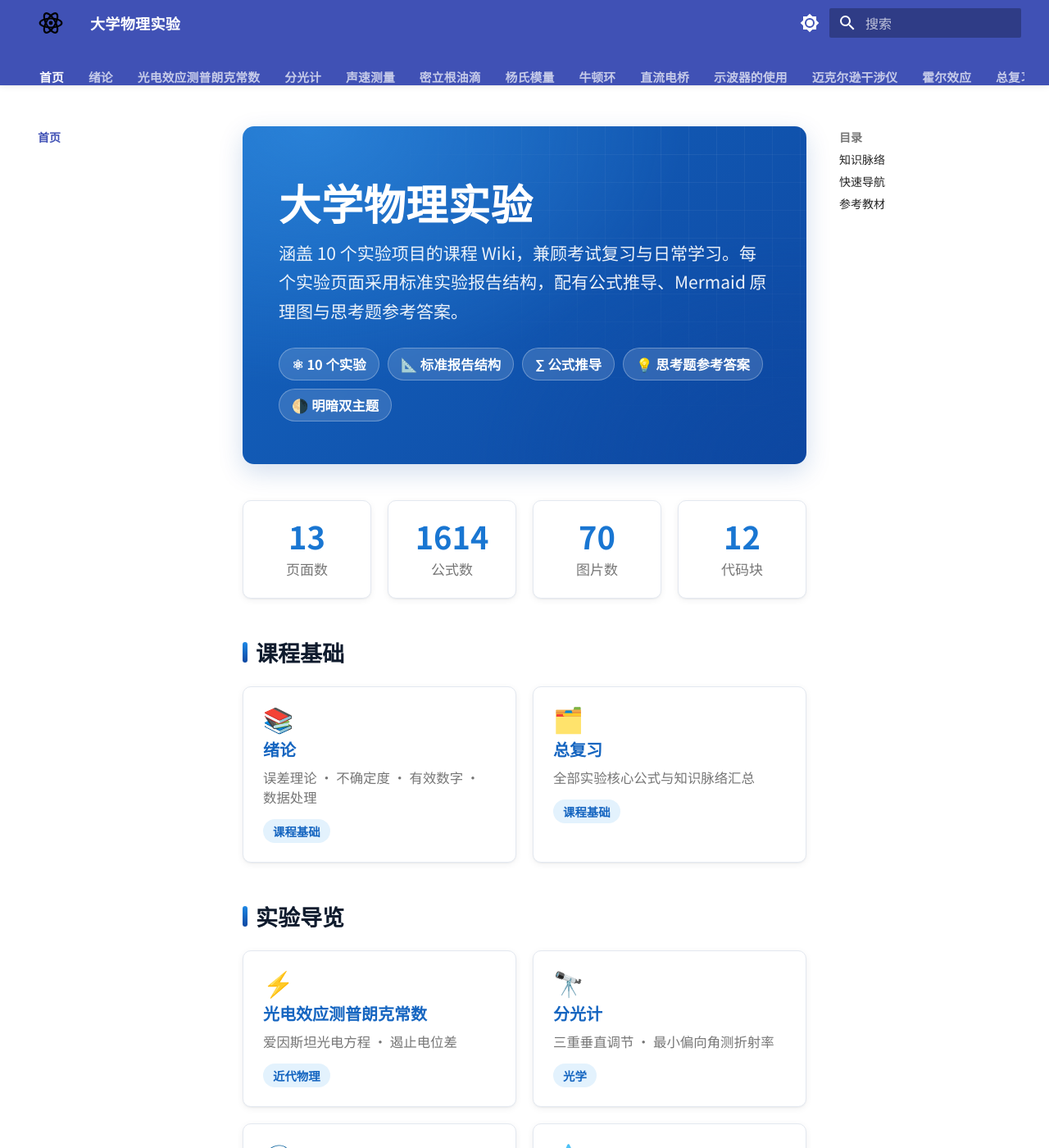
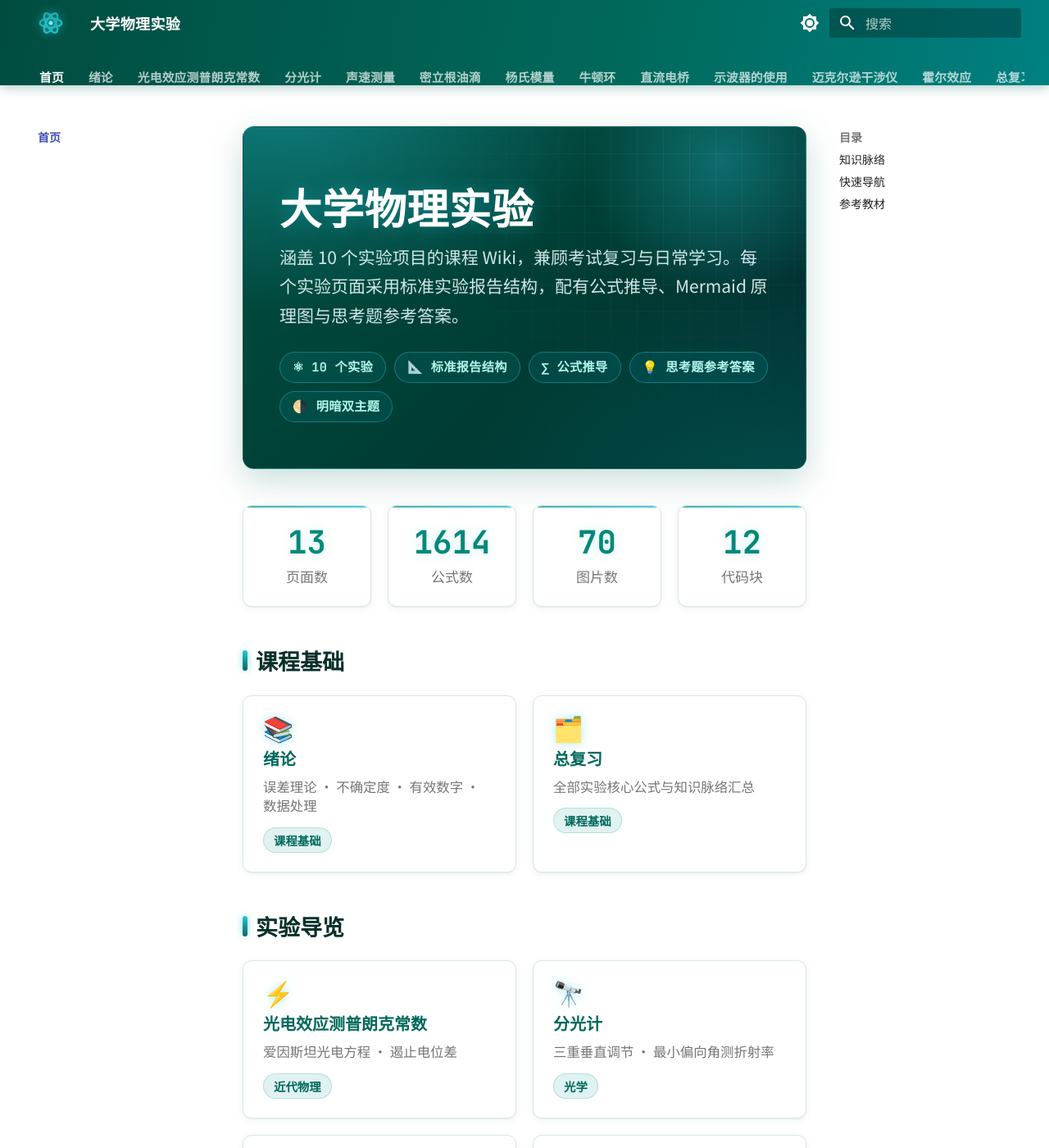
Before and after one commit to LiuandXu/physics-experiment-wiki, an MkDocs documentation site: the page built from docs/index.md, in a window 1280 px wide and 1400 px high. Shown: the whole window at 82% size. Built offline with MkDocs 1.6.1 and Material for MkDocs 9.7.7, drawn with Linux system fonts in a browser that asks for light colours.

Commit message:
style: 整体 UI 切换为青绿科技风(Teal/Cyan Tech)
- mkdocs.yml: primary #00796B / accent #00ACC1(亮), #00897B / #4DD0E1(暗)
- extra.css: 重写设计系统(玻璃拟态 + 网格光效 + 等宽字点缀 + 青绿辉光)
  Hero 深色 teal→cyan 渐变、统计卡 cyan 等宽数字、实验卡青绿辉光、
  提示框/引用/表格/页眉页脚 teal 着色,含明暗适配
- assets/img/logo.svg + favicon.svg: 原子主题 teal/cyan 渐变(带辉光),
  显式配色确保在页眉与浏览器标签均清晰

```diff
--- a/docs/assets/css/extra.css
+++ b/docs/assets/css/extra.css
@@ -1,52 +1,70 @@
 /* =========================================================
-   大学物理实验 Wiki · 深蓝学术风设计系统
-   配套 mkdocs.yml（primary #0D47A1 / accent #1976D2）
+   大学物理实验 Wiki · 青绿科技风（Teal / Cyan Tech）设计系统
+   配套 mkdocs.yml（primary #00796B / accent #00ACC1，暗色 #00897B / #4DD0E1）
+   设计语言：玻璃拟态 · 网格光效 · 等宽字点缀 · 青绿辉光
    ========================================================= */
 
 :root {
-  /* 品牌色阶 */
-  --sp-blue-900: #0D47A1;
-  --sp-blue-800: #1565C0;
-  --sp-blue-700: #1976D2;
-  --sp-blue-600: #1E88E5;
-  --sp-blue-500: #42A5F5;
-  --sp-blue-100: #E3F2FD;
-  --sp-blue-050: #F4F8FE;
-  --sp-ink:      #0F1B2D;
-  --sp-amber:    #FF8F00;
+  /* 品牌色阶 —— Teal */
+  --sp-teal-900: #003D33;
+  --sp-teal-800: #004D40;
+  --sp-teal-700: #00695C;
+  --sp-teal-600: #00897B;
+  --sp-teal-500: #26A69A;
+  --sp-teal-300: #4DB6AC;
+  --sp-teal-100: #E0F2F1;
+  --sp-teal-050: #F1F8F7;
+
+  /* 强调色 —— Cyan */
+  --sp-cyan-700: #0097A7;
+  --sp-cyan-600: #00838F;
+  --sp-cyan-500: #00BCD4;
+  --sp-cyan-400: #26C6DA;
+  --sp-cyan-300: #4DD0E1;
+  --sp-cyan-100: #E0F7FA;
+
+  --sp-ink:      #07302A;   /* 近黑青墨，用于浅色主题正文/标题 */
+  --sp-amber:    #FFB300;   /* 保留作中性点缀 */
 
   /* 形状与阴影 */
   --sp-radius:    14px;
-  --sp-radius-sm: 10px;
+  --sp-radius-sm: 11px;
   --sp-radius-xs: 8px;
-  --sp-shadow-sm: 0 1px 2px rgba(15,27,45,.06), 0 2px 8px rgba(15,27,45,.06);
-  --sp-shadow-md: 0 4px 14px rgba(13,71,161,.10), 0 2px 6px rgba(15,27,45,.06);
-  --sp-shadow-lg: 0 10px 30px rgba(13,71,161,.18);
+  --sp-shadow-sm: 0 1px 2px rgba(0,53,43,.06), 0 2px 10px rgba(0,53,43,.06);
+  --sp-shadow-md: 0 6px 20px rgba(0,105,92,.16), 0 2px 6px rgba(0,53,43,.08);
+  --sp-shadow-lg: 0 14px 40px rgba(0,105,92,.22);
+  --sp-glow:      0 0 0 1px rgba(0,188,212,.30), 0 8px 26px rgba(0,188,212,.22);
 
   /* 表面 */
   --sp-surface:    #FFFFFF;
-  --sp-surface-2:  #F7F9FC;
-  --sp-border:     #E3E8F0;
-  --sp-border-soft:#EDF1F7;
+  --sp-surface-2:  #F4F9F8;
+  --sp-border:     #D8E8E4;
+  --sp-border-soft:#E8F1EF;
 }
 
-/* 暗色主题下的自定义表面 */
+/* 暗色主题下的自定义表面（深青底） */
 [data-md-color-scheme="slate"] {
-  --sp-blue-100: #1B2C44;
-  --sp-blue-050: #16243A;
-  --sp-ink:      #E6EDF6;
-  --sp-surface:    #161E2B;
-  --sp-surface-2:  #1B2535;
-  --sp-border:     #2A3647;
-  --sp-border-soft:#222E40;
-  --sp-shadow-sm: 0 1px 2px rgba(0,0,0,.3), 0 2px 8px rgba(0,0,0,.25);
-  --sp-shadow-md: 0 4px 14px rgba(0,0,0,.4);
-  --sp-shadow-lg: 0 10px 30px rgba(0,0,0,.5);
+  --sp-teal-100: #0E3A33;
+  --sp-teal-050: #0A2E29;
+  --sp-cyan-100: #0C2E33;
+  --sp-ink:      #D6F2EE;
+  --sp-surface:    #0D1A18;
+  --sp-surface-2:  #112421;
+  --sp-border:     #1E3A36;
+  --sp-border-soft:#18302D;
+  --sp-shadow-sm: 0 1px 2px rgba(0,0,0,.35), 0 2px 10px rgba(0,0,0,.3);
+  --sp-shadow-md: 0 6px 20px rgba(0,0,0,.45);
+  --sp-shadow-lg: 0 14px 40px rgba(0,0,0,.55);
+  --sp-glow:      0 0 0 1px rgba(38,198,218,.35), 0 8px 26px rgba(38,198,218,.22);
 }
 
-/* ---------- 1. 页眉 ---------- */
+/* ---------- 1. 页眉：深青渐变 + 底部辉光 ---------- */
 .md-header {
-  box-shadow: var(--sp-shadow-sm);
+  background: linear-gradient(100deg, var(--sp-teal-800) 0%, var(--sp-teal-700) 60%, var(--sp-cyan-700) 140%);
+  box-shadow: 0 2px 14px rgba(0,105,92,.35);
+}
+[data-md-color-scheme="slate"] .md-header {
+  background: linear-gradient(100deg, #062019 0%, #07382F 70%, #064A4A 140%);
 }
 .md-header__title {
   font-weight: 700;
@@ -56,10 +74,12 @@
 .md-header__button.md-logo svg {
   height: 1.6rem;
   width: 1.6rem;
+  filter: drop-shadow(0 0 6px rgba(38,198,218,.55));
 }
 
 /* ---------- 2. 顶部标签页 ---------- */
 .md-tabs {
+  background: transparent;
   box-shadow: none;
 }
 .md-tabs__list { gap: .1rem; }
@@ -71,30 +91,41 @@
 }
 .md-tabs__item { padding: 0; }
 
-/* ---------- 3. Hero 首屏 ---------- */
+/* ---------- 3. Hero 首屏（深色 teal→cyan 渐变 + 网格 + 辉光） ---------- */
 .hero {
   position: relative;
   margin: 0 0 2.2rem;
-  padding: 3rem 2.2rem 2.6rem;
+  padding: 3.2rem 2.2rem 2.8rem;
   border-radius: var(--sp-radius);
   background:
-    radial-gradient(120% 140% at 12% 0%, rgba(66,165,245,.45) 0%, rgba(66,165,245,0) 55%),
-    radial-gradient(120% 140% at 100% 100%, rgba(13,71,161,.55) 0%, rgba(13,71,161,0) 50%),
-    linear-gradient(135deg, var(--sp-blue-800) 0%, var(--sp-blue-900) 100%);
-  color: #fff;
+    radial-gradient(120% 130% at 8% -10%, rgba(38,198,218,.40) 0%, rgba(38,198,218,0) 50%),
+    radial-gradient(120% 140% at 100% 120%, rgba(0,105,92,.65) 0%, rgba(0,105,92,0) 55%),
+    linear-gradient(135deg, var(--sp-teal-800) 0%, var(--sp-teal-900) 55%, #042A33 100%);
+  color: #ECFEFF;
   overflow: hidden;
   box-shadow: var(--sp-shadow-lg);
+  border: 1px solid rgba(38,198,218,.18);
 }
-.hero::after {
+.hero::before { /* 右上角 cyan 辉光 */
+  content: "";
+  position: absolute;
+  top: -30%;
+  right: -10%;
+  width: 50%;
+  height: 80%;
+  background: radial-gradient(circle, rgba(38,198,218,.35) 0%, rgba(38,198,218,0) 70%);
+  pointer-events: none;
+}
+.hero::after { /* 科技网格 */
   content: "";
   position: absolute;
   inset: 0;
   background-image:
-    linear-gradient(rgba(255,255,255,.06) 1px, transparent 1px),
-    linear-gradient(90deg, rgba(255,255,255,.06) 1px, transparent 1px);
-  background-size: 34px 34px;
-  -webkit-mask-image: radial-gradient(80% 120% at 80% 10%, #000 0%, transparent 70%);
-          mask-image: radial-gradient(80% 120% at 80% 10%, #000 0%, transparent 70%);
+    linear-gradient(rgba(255,255,255,.05) 1px, transparent 1px),
+    linear-gradient(90deg, rgba(255,255,255,.05) 1px, transparent 1px);
+  background-size: 32px 32px;
+  -webkit-mask-image: radial-gradient(85% 120% at 78% 12%, #000 0%, transparent 72%);
+          mask-image: radial-gradient(85% 120% at 78% 12%, #000 0%, transparent 72%);
   pointer-events: none;
 }
 .hero > * { position: relative; z-index: 1; }
@@ -103,12 +134,13 @@
   font-weight: 800;
   font-size: clamp(1.9rem, 4vw, 2.7rem);
   margin: 0 0 .5rem;
-  letter-spacing: .01em;
+  letter-spacing: .02em;
+  text-shadow: 0 0 22px rgba(38,198,218,.35);
 }
 .hero .hero__sub {
   font-size: 1.05rem;
   line-height: 1.7;
-  color: rgba(255,255,255,.92);
+  color: rgba(236,254,255,.88);
   max-width: 46rem;
   margin: 0;
 }
@@ -122,17 +154,25 @@
   display: inline-flex;
   align-items: center;
   gap: .35rem;
-  font-size: .82rem;
+  font-family: "JetBrains Mono", ui-monospace, monospace;
+  font-size: .76rem;
   font-weight: 600;
+  letter-spacing: .02em;
   padding: .3rem .75rem;
   border-radius: 999px;
-  background: rgba(255,255,255,.14);
-  border: 1px solid rgba(255,255,255,.28);
-  color: #fff;
-  backdrop-filter: blur(2px);
+  background: rgba(0,188,212,.10);
+  border: 1px solid rgba(38,198,218,.40);
+  color: #B2F5EA;
+  backdrop-filter: blur(3px);
+  transition: border-color .2s ease, background .2s ease, box-shadow .2s ease;
+}
+.hero .hero__badge:hover {
+  border-color: rgba(38,198,218,.8);
+  background: rgba(0,188,212,.18);
+  box-shadow: 0 0 14px rgba(38,198,218,.35);
 }
 
-/* ---------- 4. 统计卡片 ---------- */
+/* ---------- 4. 统计卡片（玻璃态 + cyan 等宽数字 + 辉光） ---------- */
 .stat-grid {
   display: grid;
   grid-template-columns: repeat(auto-fit, minmax(150px, 1fr));
@@ -140,28 +180,45 @@
   margin: 1.6rem 0 2.2rem;
 }
 .stat-card {
+  position: relative;
   background: var(--sp-surface);
   border: 1px solid var(--sp-border);
   border-radius: var(--sp-radius-sm);
-  padding: 1.1rem 1.2rem;
+  padding: 1.15rem 1.2rem;
   box-shadow: var(--sp-shadow-sm);
   text-align: center;
-  transition: transform .18s ease, box-shadow .18s ease;
+  overflow: hidden;
+  transition: transform .18s ease, box-shadow .18s ease, border-color .18s ease;
 }
-.stat-card:hover { transform: translateY(-3px); box-shadow: var(--sp-shadow-md); }
+.stat-card::after { /* 顶部青绿发丝线 */
+  content: "";
+  position: absolute;
+  top: 0; left: 0; right: 0;
+  height: 2px;
+  background: linear-gradient(90deg, var(--sp-teal-500), var(--sp-cyan-400));
+  opacity: .85;
+}
+.stat-card:hover {
+  transform: translateY(-4px);
+  box-shadow: var(--sp-glow);
+  border-color: rgba(0,188,212,.55);
+}
 .stat-card .stat-card__num {
-  font-size: 1.9rem;
+  font-family: "JetBrains Mono", ui-monospace, monospace;
+  font-size: 1.95rem;
   font-weight: 800;
-  color: var(--sp-blue-700);
+  color: var(--sp-teal-600);
   line-height: 1.1;
+  text-shadow: 0 0 16px rgba(0,188,212,.18);
 }
+[data-md-color-scheme="slate"] .stat-card .stat-card__num { color: var(--sp-cyan-300); }
 .stat-card .stat-card__label {
-  margin-top: .25rem;
+  margin-top: .3rem;
   font-size: .85rem;
   color: var(--md-default-fg-color--light);
 }
 
-/* ---------- 5. 实验卡片网格 ---------- */
+/* ---------- 5. 实验卡片网格（玻璃 + 青绿辉光） ---------- */
 .section-title {
   display: flex;
   align-items: center;
@@ -176,7 +233,8 @@
   width: 6px;
   height: 1.25rem;
   border-radius: 3px;
-  background: linear-gradient(var(--sp-blue-600), var(--sp-blue-900));
+  background: linear-gradient(var(--sp-cyan-400), var(--sp-teal-700));
+  box-shadow: 0 0 10px rgba(0,188,212,.45);
 }
 .exp-grid {
   display: grid;
@@ -199,18 +257,20 @@
 }
 .exp-card:hover {
   transform: translateY(-4px);
-  box-shadow: var(--sp-shadow-md);
-  border-color: var(--sp-blue-500);
+  box-shadow: var(--sp-glow);
+  border-color: var(--sp-cyan-400);
 }
 .exp-card__icon {
   font-size: 1.5rem;
   line-height: 1;
+  filter: drop-shadow(0 0 6px rgba(0,188,212,.30));
 }
 .exp-card__title {
   font-weight: 700;
   font-size: 1rem;
-  color: var(--sp-blue-800);
+  color: var(--sp-teal-700);
 }
+[data-md-color-scheme="slate"] .exp-card__title { color: var(--sp-cyan-300); }
 .exp-card__desc {
   font-size: .82rem;
   color: var(--md-default-fg-color--light);
@@ -223,14 +283,16 @@
   font-weight: 600;
   padding: .15rem .6rem;
   border-radius: 999px;
-  background: var(--sp-blue-100);
-  color: var(--sp-blue-800);
+  background: var(--sp-teal-100);
+  color: var(--sp-teal-700);
+  border: 1px solid rgba(0,150,136,.20);
 }
 [data-md-color-scheme="slate"] .exp-card__tag {
-  color: var(--sp-blue-500);
+  color: var(--sp-cyan-300);
+  border-color: rgba(38,198,218,.30);
 }
 
-/* ---------- 6. 提示框（admonition）精致化 ---------- */
+/* ---------- 6. 提示框（admonition）teal 精致化 ---------- */
 .md-typeset .admonition {
   border-radius: var(--sp-radius-sm);
   border-left-width: 4px;
@@ -241,28 +303,26 @@
   font-weight: 700;
 }
 .md-typeset .admonition > .admonition-title::before {
-  filter: saturate(1.1);
+  filter: saturate(1.15);
 }
 
 /* ---------- 7. 引用（重点 / 易错）作为强调卡片 ---------- */
 .md-typeset blockquote {
   margin: 1rem 0;
   padding: .85rem 1.1rem;
-  border-left: 4px solid var(--sp-blue-600);
+  border-left: 4px solid var(--sp-teal-500);
   border-radius: 0 var(--sp-radius-xs) var(--sp-radius-xs) 0;
-  background: var(--sp-blue-050);
+  background: var(--sp-teal-050);
   color: var(--sp-ink);
   box-shadow: var(--sp-shadow-sm);
 }
-[data-md-color-scheme="slate"] .md-typeset blockquote {
-  background: var(--sp-blue-050);
-}
+[data-md-color-scheme="slate"] .md-typeset blockquote { background: var(--sp-teal-050); }
 .md-typeset blockquote > *:first-child { margin-top: 0; }
 .md-typeset blockquote > *:last-child { margin-bottom: 0; }
-.md-typeset blockquote strong { color: var(--sp-blue-800); }
-[data-md-color-scheme="slate"] .md-typeset blockquote strong { color: var(--sp-blue-500); }
+.md-typeset blockquote strong { color: var(--sp-teal-700); }
+[data-md-color-scheme="slate"] .md-typeset blockquote strong { color: var(--sp-cyan-300); }
 
-/* ---------- 8. 表格 ---------- */
+/* ---------- 8. 表格（teal 表头 + cyan 行悬停） ---------- */
 .md-typeset table {
   display: table;
   width: 100%;
@@ -275,28 +335,27 @@
 }
 .md-typeset table:not([class]) { font-size: .9rem; }
 .md-typeset table th {
-  background: var(--sp-blue-800);
-  color: #fff;
+  background: linear-gradient(180deg, var(--sp-teal-700), var(--sp-teal-800));
+  color: #ECFEFF;
   font-weight: 700;
   border: none;
 }
 .md-typeset table td { border-top: 1px solid var(--sp-border-soft); }
 .md-typeset table tr:nth-child(2n) td { background: var(--sp-surface-2); }
-.md-typeset table tr:hover td { background: var(--sp-blue-050); }
+.md-typeset table tr:hover td { background: var(--sp-teal-050); }
+[data-md-color-scheme="slate"] .md-typeset table tr:hover td { background: var(--sp-teal-050); }
 .md-typeset table th, .md-typeset table td { padding: .55rem .8rem; }
 .md-typeset .table-wrapper { overflow-x: auto; margin: 1rem 0; }
 
-/* ---------- 9. 代码块 ---------- */
+/* ---------- 9. 代码块（深色玻璃 + cyan 边） ---------- */
 .md-typeset pre {
   border-radius: var(--sp-radius-sm);
   box-shadow: var(--sp-shadow-sm);
   border: 1px solid var(--sp-border-soft);
 }
-.md-typeset code {
-  border-radius: 5px;
-}
+.md-typeset code { border-radius: 5px; }
 
-/* ---------- 10. Mermaid 容器 ---------- */
+/* ---------- 10. Mermaid 容器（teal 边框） ---------- */
 .mermaid {
   text-align: center;
   background: var(--sp-surface);
@@ -307,16 +366,17 @@
   margin: 1rem 0;
 }
 
-/* ---------- 11. 右侧 TOC ---------- */
+/* ---------- 11. 右侧 TOC 激活态 ---------- */
 .md-sidebar--secondary .md-nav__link--active {
-  color: var(--sp-blue-700);
+  color: var(--sp-teal-600);
   font-weight: 600;
 }
+[data-md-color-scheme="slate"] .md-sidebar--secondary .md-nav__link--active { color: var(--sp-cyan-300); }
 .md-nav__link--active { font-weight: 600; }
 
-/* ---------- 12. 页脚 ---------- */
-.md-footer { background: var(--sp-blue-900); }
-.md-footer-meta { background: rgba(0,0,0,.18); }
+/* ---------- 12. 页脚（深青） ---------- */
+.md-footer { background: var(--sp-teal-900); }
+.md-footer-meta { background: rgba(0,0,0,.20); }
 
 /* ---------- 13. 标题层级强调 ---------- */
 .md-typeset h1 { font-weight: 800; letter-spacing: .01em; }
--- a/mkdocs.yml
+++ b/mkdocs.yml
@@ -24,15 +24,15 @@ theme:
   palette:
     - media: "(prefers-color-scheme: light)"
       scheme: default
-      primary: "#0D47A1"
-      accent: "#1976D2"
+      primary: "#00796B"
+      accent: "#00ACC1"
       toggle:
         icon: material/brightness-7
         name: 切换暗色模式
     - media: "(prefers-color-scheme: dark)"
       scheme: slate
-      primary: "#1565C0"
-      accent: "#64B5F6"
+      primary: "#00897B"
+      accent: "#4DD0E1"
       toggle:
         icon: material/brightness-4
         name: 切换亮色模式
```
Also changed, not shown: docs/assets/img/favicon.svg, docs/assets/img/logo.svg.
